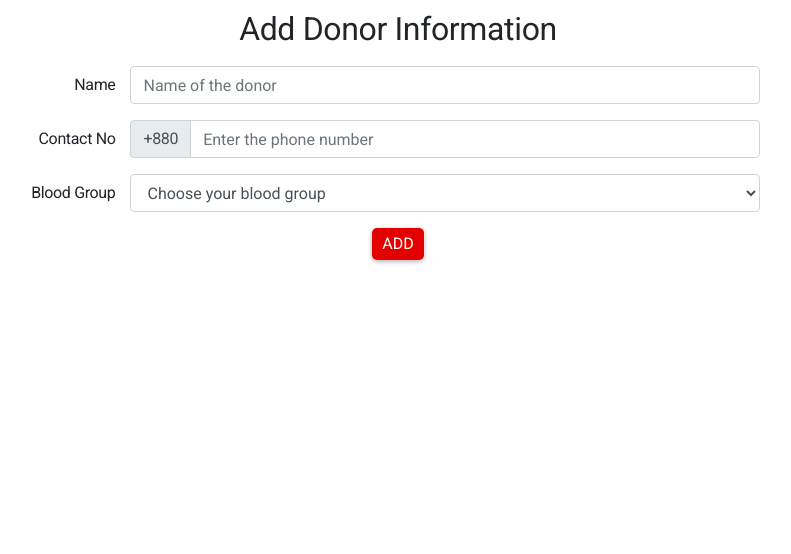
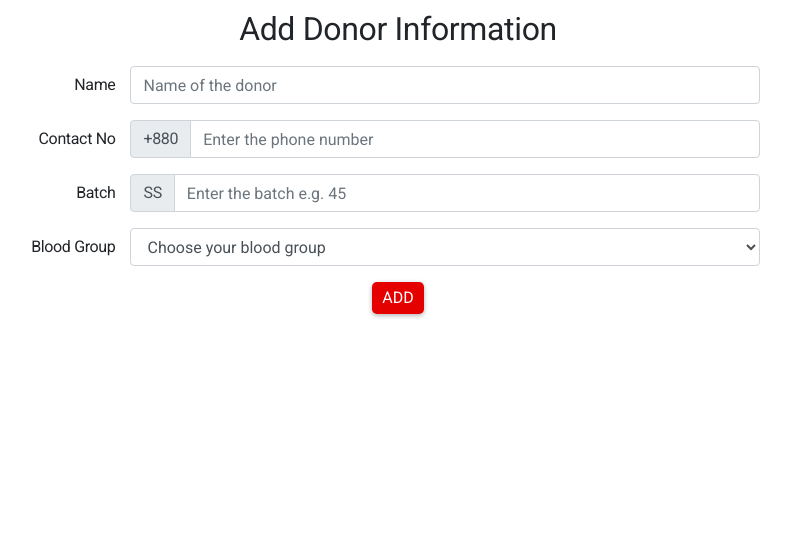
Before and after one commit to galib45/donorfind-flask-bootstrap, a Flask app: page /add in a window 1280 px wide. Shown: the part 58-612 px from the top of the page, without its empty margins (242-1033 px from the left). Run offline with Flask 2, Linux system fonts and the light colour scheme; parts of the project's set-up code (start-up, migrations or seed data) failed here and were passed over; some libraries are stand-ins or nearby versions.

Commit message:
added batch input field

```diff
--- a/main.py
+++ b/main.py
@@ -35,10 +35,11 @@ def add():
 	else:
 		form = flask.request.form
 		name = form['name']
-		contact_no = '0' + form['contact_no']
+		contact_no = form['contact_no']
+		batch = form['batch']
 		blood_group = form['blood_group']
 
-		db.add_data((name, contact_no, blood_group))
+		db.add_data((name, contact_no, batch, blood_group))
 		with open('database.db', 'rb') as file:
 			new_content = file.read()
 		repo.update_file('database.db', 'data added', new_content, database_file.sha)
--- a/templates/add.html
+++ b/templates/add.html
@@ -30,7 +30,17 @@ form {
 					<div class="input-group-prepend">
 						<span class="input-group-text">+880</span>
 					</div>
-					<input type="text" name="contact_no" id="contact_no "class="form-control" placeholder="Enter the phone number" required>
+					<input type="text" name="contact_no" id="contact_no"class="form-control" placeholder="Enter the phone number" required>
+				</div>
+			</div>
+			<div class="form-group row">
+				<div class="col-0 col-sm-0 col-md-1"></div>
+				<label for="contact_no" class="col-4 col-sm-3 col-md-2 col-form-label text-left text-sm-right">Batch</label>
+				<div class="input-group mb-0 col-12 col-sm-8 col-md-7">
+					<div class="input-group-prepend">
+						<span class="input-group-text">SS</span>
+					</div>
+					<input type="text" name="batch" id="batch"class="form-control" placeholder="Enter the batch e.g. 45" required>
 				</div>
 			</div>
 			<div class="form-group row">
--- a/templates/results.html
+++ b/templates/results.html
@@ -35,11 +35,13 @@
 					<div class="row">
 						<div class="col">
 							Contact No<br>
+							Batch<br>
 							Blood group
 						</div>
 						<div class="col">
 							{{ row[1] }}<br>
-							{{ row[2] }}
+							{{ row[2] }}<br>
+							{{ row[3] }}
 						</div>
 					</div>
 					</div>
```
Also changed, not shown: db_helper.py (+16 -7 lines).
